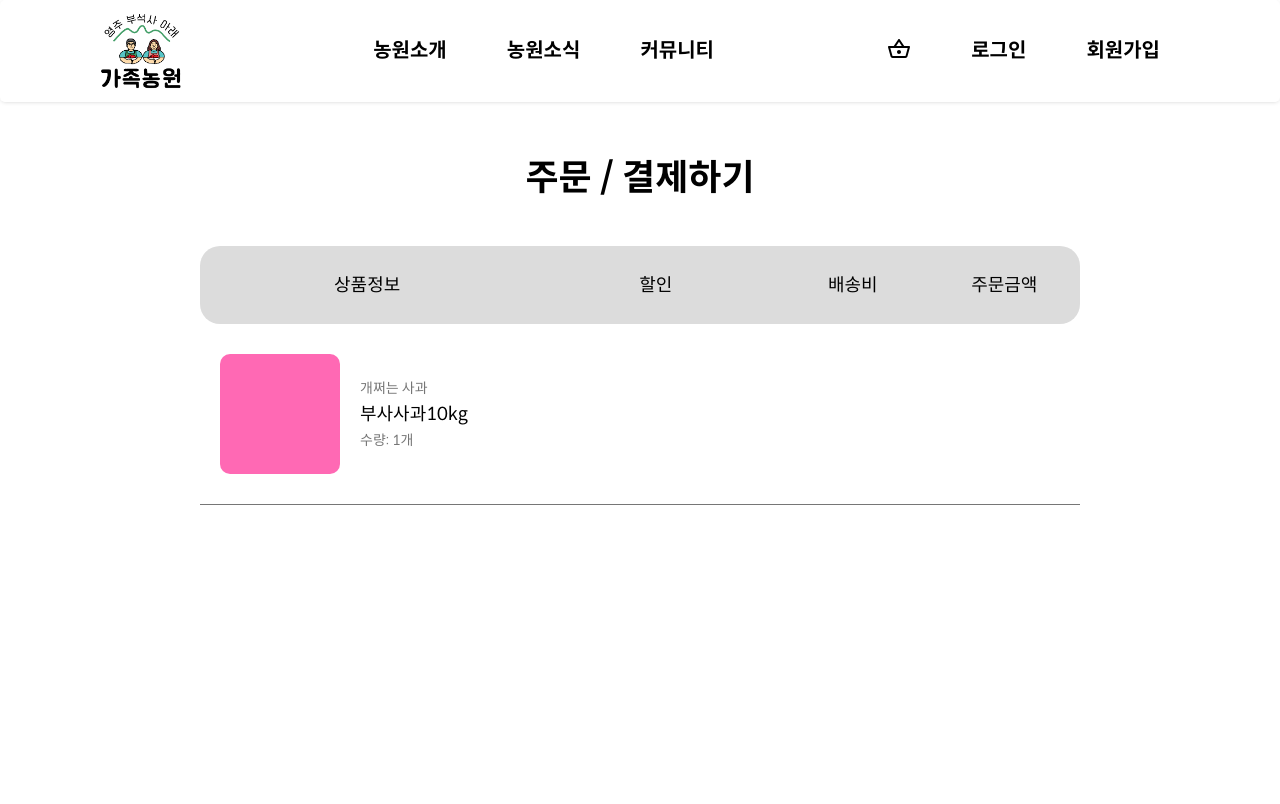
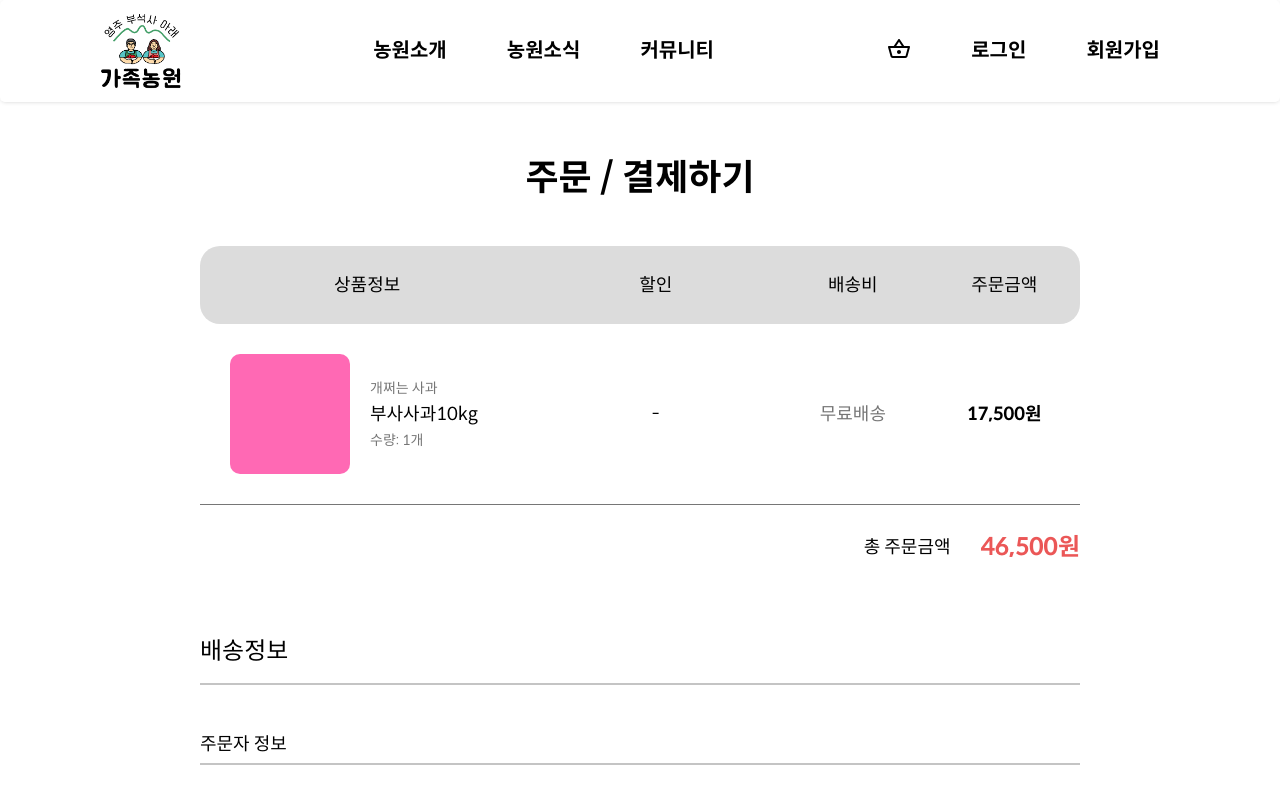
Before and after one commit to Farm-Apple/Apple_FE, a React (Vite) app: page /OrderComplete in a window 1280 px wide. Shown: the top 804 px of the page. Built offline with nearby package versions, Linux system fonts and the light colour scheme; no server answers.

Commit message:
🎨design: 주문/결제하기 페이지 디자인(0311)

```diff
--- /dev/null
+++ b/src/page/OrderComplete/DeliveryForm.tsx
@@ -0,0 +1,27 @@
+import styled from "styled-components";
+
+const DeliveryFormContainer = styled.section`
+    padding: 5rem 20rem;
+`
+const DeliveryFormTitle = styled.h3`
+    font-size:2.4rem;
+    padding-bottom:2rem;
+    border-bottom: 2px solid #c4c4c4;
+`
+const DeliveryFormSubTitle = styled(DeliveryFormTitle)`
+    font-size:1.8rem;
+    padding-bottom:1rem;
+    margin-top:5rem;
+`
+
+export default function DeliveryForm() {
+    return (
+        <>
+            <DeliveryFormContainer>
+                <DeliveryFormTitle>배송정보</DeliveryFormTitle>
+                <DeliveryFormSubTitle>주문자 정보</DeliveryFormSubTitle>
+
+            </DeliveryFormContainer>
+        </>
+    )
+}
--- /dev/null
+++ b/src/page/OrderComplete/OrderCompleteList.tsx
@@ -0,0 +1,151 @@
+import styled from "styled-components";
+
+const OrderCompleteContainer = styled.section`
+  padding:3rem 20rem;
+  margin-top:13rem;
+  display:flex;
+  flex-direction:column;
+  justify-content:center;
+  align-items:center;
+`
+const OrderCompleteTitle = styled.h3`
+  font-size:3.6rem;
+  font-weight:700;
+`
+const OrderListIndicatorUl = styled.ul`
+    width: 100%;
+    display: flex;
+    background-color: #dcdcdc;
+    margin-top: 5rem;
+    font-size: 1.8rem;
+    border-radius: 2rem;
+
+`
+const OrderListIndicatorLi = styled.li`
+    padding:3rem;
+    text-align:center;
+
+    &:nth-child(1){
+        flex:3;
+    }
+    &:nth-child(2){
+        flex:2;
+    }
+    &:nth-child(3){
+        flex:1;
+    }
+    &:nth-child(4){
+        flex:1;
+    }
+`
+const OrderListCardContainer = styled.div`
+    width:100%;
+    display:flex;
+    border-bottom:1px solid #767676;
+    justify-content:center;
+    align-items:center;
+`
+const OrderListProductInfo = styled.div`
+    flex:3;
+    display:flex;
+    gap:2rem;
+    padding:3rem;
+`
+const OrderListDiscount = styled.div`
+    flex:2;
+    display:flex;
+    justify-content:center;
+    padding:3rem;
+    font-size:1.8rem;
+`
+const OrderListDeliveryFee = styled.div`
+    flex:1;
+    display:flex;
+    justify-content:center;
+    padding:3rem;
+    font-size:1.8rem;
+    color:#767676;
+`
+const OrderListOrderFee = styled.div`
+    flex:1;
+    display:flex;
+    justify-content:center;
+    padding:3rem;
+    font-size:1.8rem;
+    font-weight:bold;
+`
+
+const OrderListCardImage = styled.div`
+    width:12rem;
+    height:12rem;
+    background-color:hotpink;
+    border-radius:1rem;
+`
+const OrderListCardDescUl = styled.ul`
+    display:flex;
+    flex-direction:column;
+    justify-content:center;
+    gap:1rem;
+`
+const OrderListCardDescLi = styled.li`
+    &:nth-child(1){
+        font-size:1.4rem;
+        color:#767676;
+    }
+    &:nth-child(2){
+        font-size:1.8rem;
+        color:black;
+    }
+    &:nth-child(3){
+        font-size:1.4rem;
+        color:#767676;
+    }
+`
+
+const OrderTotalPriceContainer = styled.div`
+    width:100%;
+    display:flex;
+    justify-content: flex-end;
+    align-items:center;
+    margin-top:3rem;
+    gap:3rem;
+`
+const OrderTotalPriceTitle = styled.p`
+    font-size:1.8rem;
+`
+const OrderTotalPrice = styled.p`
+    font-size:2.4rem;
+    font-weight:bold;
+    color:#EB5757;
+`
+
+export default function OrderCompleteList() {
+    return (
+        <OrderCompleteContainer>
+            <OrderCompleteTitle>주문 / 결제하기</OrderCompleteTitle>
+            <OrderListIndicatorUl>
+                <OrderListIndicatorLi>상품정보</OrderListIndicatorLi>
+                <OrderListIndicatorLi>할인</OrderListIndicatorLi>
+                <OrderListIndicatorLi>배송비</OrderListIndicatorLi>
+                <OrderListIndicatorLi>주문금액</OrderListIndicatorLi>
+            </OrderListIndicatorUl>
+            <OrderListCardContainer>
+                <OrderListProductInfo>
+                    <OrderListCardImage></OrderListCardImage>
+                    <OrderListCardDescUl>
+                        <OrderListCardDescLi>개쩌는 사과</OrderListCardDescLi>
+                        <OrderListCardDescLi>부사사과10kg</OrderListCardDescLi>
+                        <OrderListCardDescLi>수량: 1개</OrderListCardDescLi>
+                    </OrderListCardDescUl>
+                </OrderListProductInfo>
+                <OrderListDiscount>-</OrderListDiscount>
+                <OrderListDeliveryFee>무료배송</OrderListDeliveryFee>
+                <OrderListOrderFee>17,500원</OrderListOrderFee>
+            </OrderListCardContainer>
+            <OrderTotalPriceContainer>
+                <OrderTotalPriceTitle>총 주문금액</OrderTotalPriceTitle>
+                <OrderTotalPrice>46,500원</OrderTotalPrice>
+            </OrderTotalPriceContainer>
+        </OrderCompleteContainer>
+    )
+}
--- a/src/page/OrderComplete/index.tsx
+++ b/src/page/OrderComplete/index.tsx
@@ -1,102 +1,12 @@
-import styled from "styled-components";
+import OrderCompleteList from "../../page/OrderComplete/OrderCompleteList.tsx";
+import DeliveryForm from "../../page/OrderComplete/DeliveryForm.tsx";
 
-
-const OrderCompleteContainer = styled.section`
-  padding:3rem 20rem;
-  margin-top:13rem;
-  display:flex;
-  flex-direction:column;
-  justify-content:center;
-  align-items:center;
-`
-const OrderCompleteTitle = styled.h3`
-  font-size:3.6rem;
-  font-weight:700;
-`
-const OrderListIndicatorUl = styled.ul`
-    width: 100%;
-    display: flex;
-    background-color: #dcdcdc;
-    margin-top: 5rem;
-    font-size: 1.8rem;
-    border-radius: 2rem;
-
-`
-const OrderListIndicatorLi = styled.li`
-    padding:3rem;
-    text-align:center;
-
-    &:nth-child(1){
-        flex:3;
-    }
-    &:nth-child(2){
-        flex:2;
-    }
-    &:nth-child(3){
-        flex:1;
-    }
-    &:nth-child(4){
-        flex:1;
-    }
-`
-const OrderListCardContainer = styled.div`
-    width:100%;
-    display:flex;
-    padding:3rem 2rem;
-    border-bottom:1px solid #767676;
-`
-const OrderListProductInfo = styled.div`
-    flex:3;
-    display:flex;
-    gap:2rem;
-`
-const OrderListCardImage = styled.div`
-    width:12rem;
-    height:12rem;
-    background-color:hotpink;
-    border-radius:1rem;
-`
-const OrderListCardDescUl = styled.ul`
-    display:flex;
-    flex-direction:column;
-    justify-content:center;
-    gap:1rem;
-`
-const OrderListCardDescLi = styled.li`
-    &:nth-child(1){
-        font-size:1.4rem;
-        color:#767676;
-    }
-    &:nth-child(2){
-        font-size:1.8rem;
-        color:black;
-    }
-    &:nth-child(3){
-        font-size:1.4rem;
-        color:#767676;
-    }
-`
 
 export default function OrderCompletePage() {
   return (
-      <OrderCompleteContainer>
-        <OrderCompleteTitle>주문 / 결제하기</OrderCompleteTitle>
-          <OrderListIndicatorUl>
-              <OrderListIndicatorLi>상품정보</OrderListIndicatorLi>
-              <OrderListIndicatorLi>할인</OrderListIndicatorLi>
-              <OrderListIndicatorLi>배송비</OrderListIndicatorLi>
-              <OrderListIndicatorLi>주문금액</OrderListIndicatorLi>
-          </OrderListIndicatorUl>
-          <OrderListCardContainer>
-              <OrderListProductInfo>
-                  <OrderListCardImage></OrderListCardImage>
-                  <OrderListCardDescUl>
-                      <OrderListCardDescLi>개쩌는 사과</OrderListCardDescLi>
-                      <OrderListCardDescLi>부사사과10kg</OrderListCardDescLi>
-                      <OrderListCardDescLi>수량: 1개</OrderListCardDescLi>
-                  </OrderListCardDescUl>
-              </OrderListProductInfo>
-          </OrderListCardContainer>
-      </OrderCompleteContainer>
+      <>
+          <OrderCompleteList/>
+          <DeliveryForm/>
+      </>
   )
 }
```
